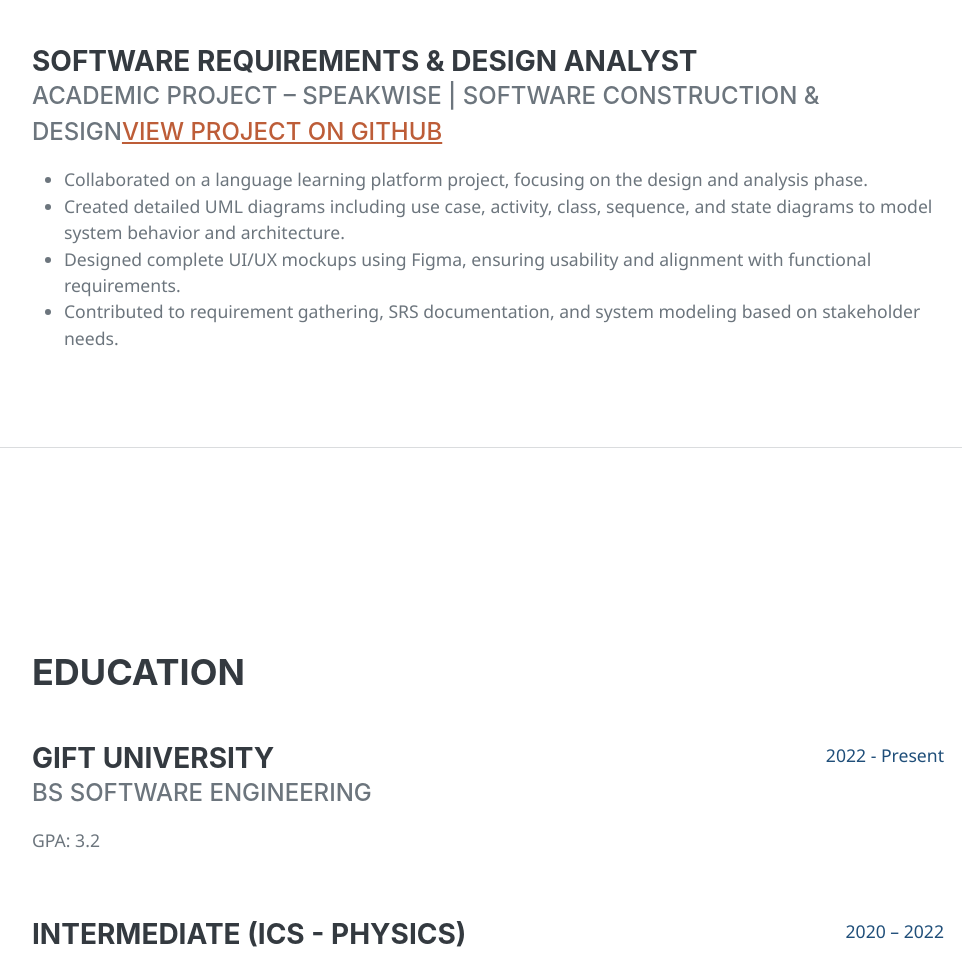
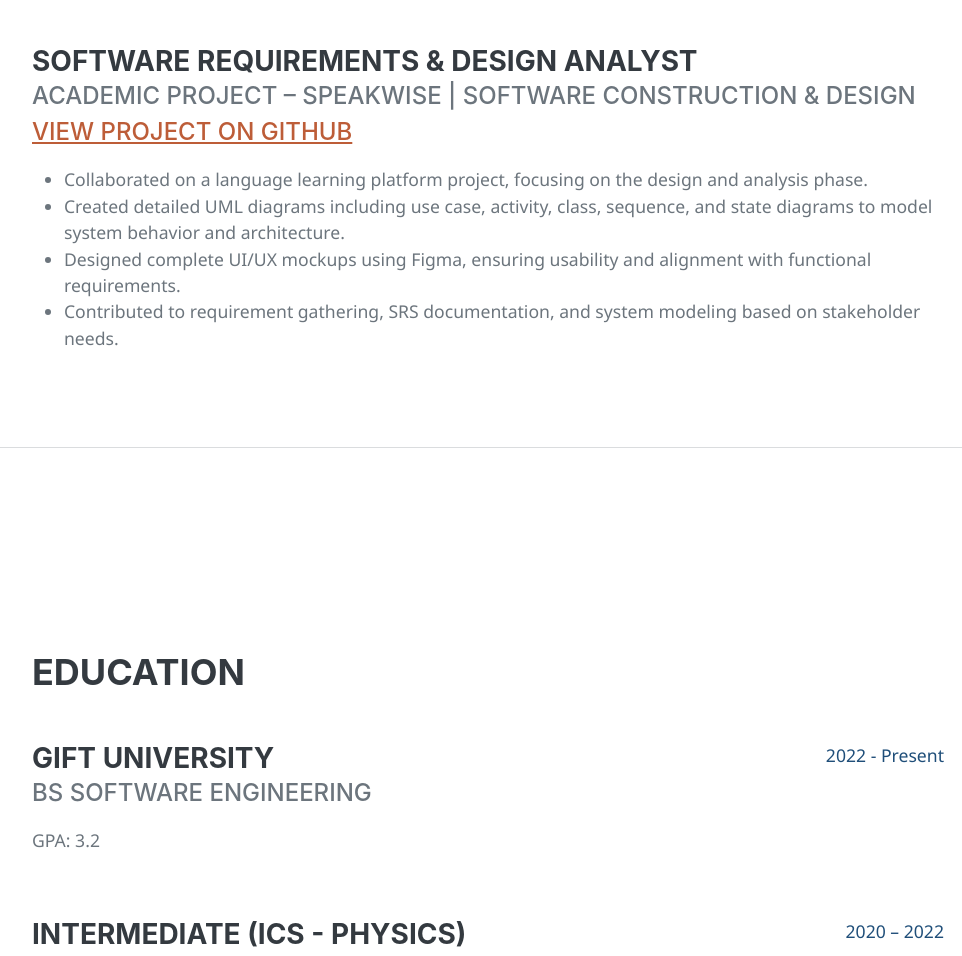
Before and after one commit to amina-ghulam-mustafa/cv-website, a plain HTML site: page index.html in a window 1280 px wide. Shown: the part 1844-2800 px from the top of the page, without its empty margins (288-1250 px from the left). Drawn offline with nearby package versions, Linux system fonts and the light colour scheme; files whose address does not match are found by name; a web font is replaced by a local one.

Commit message:
Update index.html

```diff
--- a/index.html
+++ b/index.html
@@ -128,7 +128,7 @@
                     <div class="d-flex flex-column flex-md-row justify-content-between">
                         <div class="flex-grow-1">
                             <h3 class="mb-0">Software Requirements & Design Analyst</h3>
-                            <div class="subheading mb-3">Academic Project – SpeakWise | Software Construction & Design<a href="https://github.com/amina-ghulam-mustafa/speakwise-design">View Project on GitHub</a></div>
+                            <div class="subheading mb-3">Academic Project – SpeakWise | Software Construction & Design<br><a href="https://github.com/amina-ghulam-mustafa/speakwise-design">View Project on GitHub</a></div>
                             <!-- <p>Collaboratively administrate empowered markets via plug-and-play networks. Dynamically procrastinate B2C users after installed base benefits. Dramatically visualize customer directed convergence without revolutionary ROI.</p> -->
                              <ul>
                                 <li>Collaborated on a language learning platform project, focusing on the design and analysis phase.</li>
```
